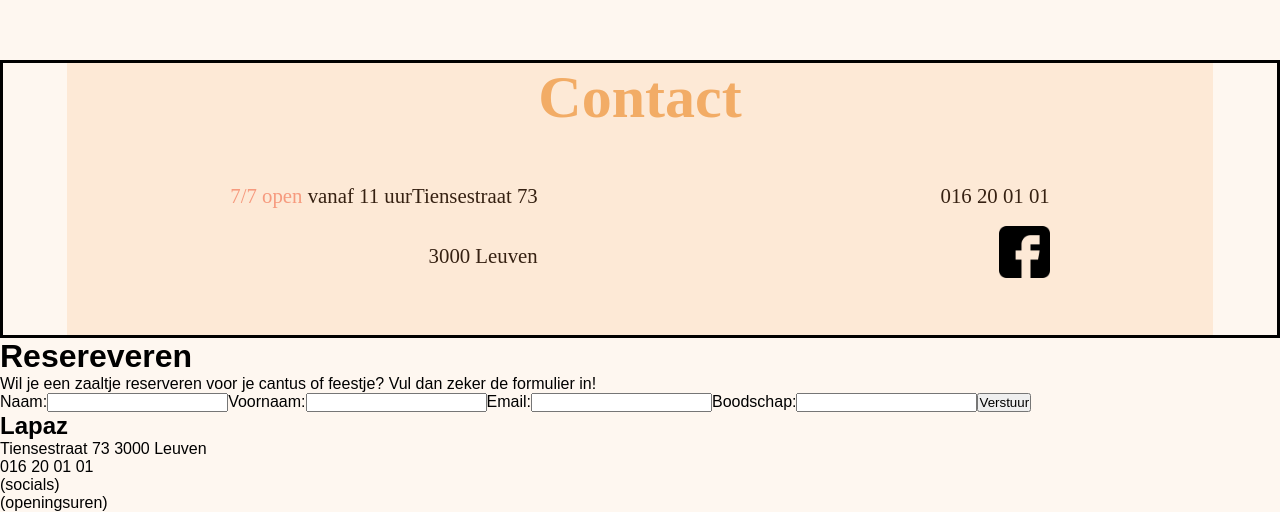
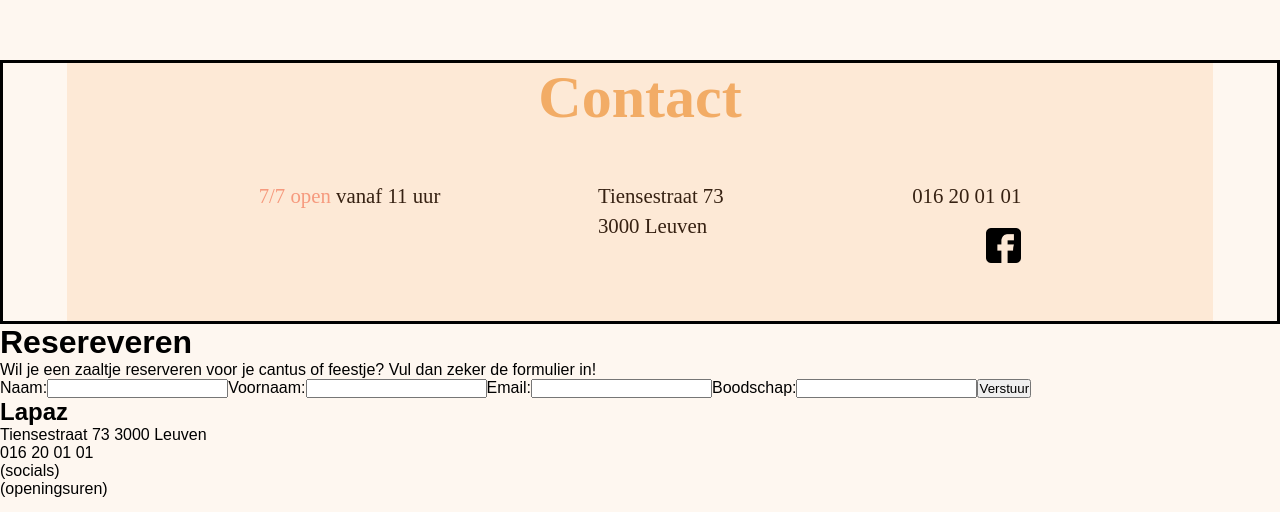
Before and after one commit to EHB-MCT/expert-lab-prototypes-somrads, a React (Create React App) app in the folder lapaz/: page / in a window 1280 px wide. Shown: the part 3201-3713 px from the top of the page. Built offline with nearby package versions, Linux system fonts and the light colour scheme.

Commit message:
made contact

```diff
--- a/lapaz/package.json
+++ b/lapaz/package.json
@@ -3,6 +3,7 @@
   "version": "0.1.0",
   "private": true,
   "dependencies": {
+    "@googlemaps/react-wrapper": "^1.1.35",
     "@testing-library/jest-dom": "^5.16.5",
     "@testing-library/react": "^13.4.0",
     "@testing-library/user-event": "^13.5.0",
--- a/lapaz/src/components/Bieren.jsx
+++ b/lapaz/src/components/Bieren.jsx
@@ -8,6 +8,7 @@
       <div className="background-color">
         <div className="container-card">
           <h1 className="PageTitleRight">Bieren Van't Vat</h1>
+          <div className="contact-container">
           <div className="content-description">
             <p>
               Een van de kenmerken van café LaPaz zijn de bieren van’t vat zijn.
@@ -25,6 +26,7 @@
               zeker en vast eentje vinden die bij jouw smaak zal passen!
             </p>
           </div>
+          </div>
         </div>
       </div>
     </div>
--- a/lapaz/src/components/Contact.jsx
+++ b/lapaz/src/components/Contact.jsx
@@ -1,5 +1,6 @@
 import "../style/style.scss";
 import facebook from "../assets/img/facebook.png";
+import { Wrapper, Status } from "@googlemaps/react-wrapper";
 
 function Contact() {
   return (
@@ -7,16 +8,19 @@
       <div className="background-color">
         <h1 className="PageTitleCenter">Contact</h1>
         <div className="content-description">
-          <div className="adres">
+          <div className="uren">
             <p>
               {" "}
               <span className="highlight"> 7/7 open</span> vanaf 11 uur
             </p>
           </div>
-          <div className="nummer">
-            <p>
-              Tiensestraat 73 <br /> 3000 Leuven
-            </p>
+          <div className="adres">
+            <ul>
+              <li>Tiensestraat 73</li>
+              <span className="adress ">
+                <li>3000 Leuven</li>
+              </span>
+            </ul>
           </div>
           <div className="socials">
             <ul>
@@ -28,6 +32,7 @@
           </div>
         </div>
       </div>
+      <div className="map"></div>
     </div>
   );
 }
--- a/lapaz/src/style/style.scss
+++ b/lapaz/src/style/style.scss
@@ -129,13 +129,20 @@
   .content-description {
     margin: 3%;
     display: flex;
-    justify-content: center;
+    justify-content: space-evenly;
+    .socials{
+      width: 13%;
+    }
+    .adress{
+      text-align: left;
+      line-height: 0px;
+    }
 
     ul {
       list-style: none;
     }
     img {
-      width: 10%;
+      width:25%;
     }
 
   }
```
Also changed, not shown: 1 other file (tests, documents, lock files or other folders).
